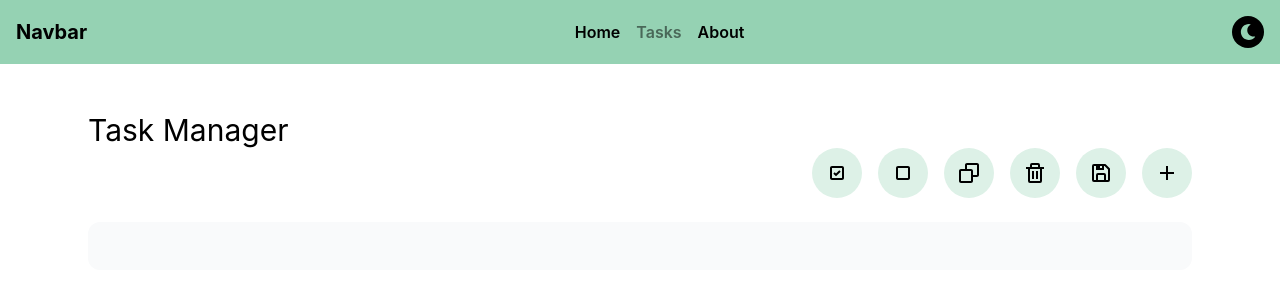
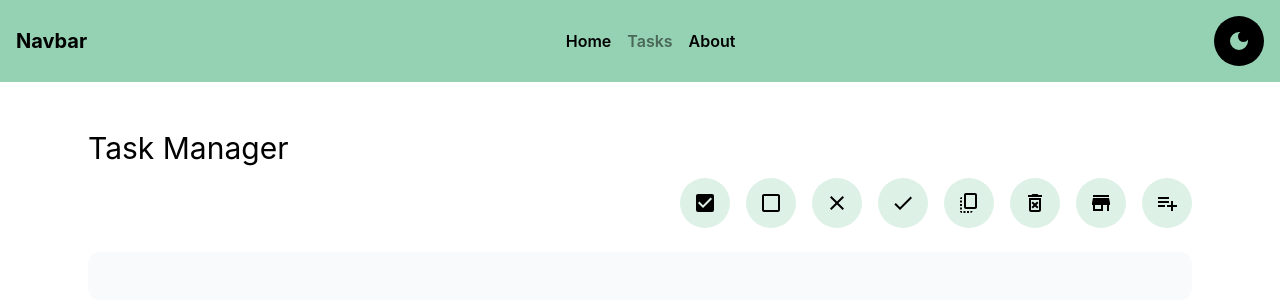
Before and after one commit to shoaib8236/tools-hub, a React (Create React App) app: page /task-manager in a window 1280 px wide. Shown: the top 300 px of the page. Built offline with nearby package versions, Linux system fonts and the light colour scheme.

Commit message:
ui changes

```diff
--- a/src/screens/task-manager/task-manager.jsx
+++ b/src/screens/task-manager/task-manager.jsx
@@ -1,14 +1,18 @@
 import moment from "moment";
 import React, { useEffect, useState } from "react";
+import { BiSave } from "react-icons/bi";
 import {
-  BiCheckbox,
-  BiCheckboxChecked,
-  BiCopy,
-  BiEdit,
-  BiPlus,
-  BiSave,
-  BiTrash,
-} from "react-icons/bi";
+  MdCheckBox,
+  MdCheckBoxOutlineBlank,
+  MdClose,
+  MdCopyAll,
+  MdDone,
+  MdEditNote,
+  MdOutlineDeleteForever,
+  MdPending,
+  MdPlaylistAdd,
+  MdStore,
+} from "react-icons/md";
 import { constants } from "../../utils/constants";
 
 const TaskManager = () => {
@@ -96,16 +100,32 @@ const TaskManager = () => {
     );
   };
 
-  const onCopyText = () => {
-    const sortedTasksByText = [...tasks].sort((a, b) => {
+  const onCopyText = (isDoneOnly, notDoneOnly) => {
+    let sortedTasksByText = [...tasks].sort((a, b) => {
       return a.task.localeCompare(b.task);
     });
+
+    if (isDoneOnly) {
+      sortedTasksByText = sortedTasksByText.filter((task) => task.done);
+    }
+
+    if (notDoneOnly) {
+      sortedTasksByText = sortedTasksByText.filter((task) => !task.done);
+    }
 
     const copyText = sortedTasksByText
       .map((task) => `${task.task} ${task.done ? "(Done)" : ""}`)
       .join("\n");
 
     navigator.clipboard.writeText(copyText);
+  };
+
+  const onCopyDoneOnly = () => {
+    onCopyText(true);
+  };
+
+  const onCopyNotDoneOnly = () => {
+    onCopyText(false, true);
   };
 
   const onTextareaChange = (e) => {
@@ -123,15 +143,28 @@ const TaskManager = () => {
               disabled={isTaskAdd}
               onClick={onCheckAll}
             >
-              <BiCheckboxChecked className="text-2xl" />
+              <MdCheckBox className="text-2xl" />
             </button>
-
             <button
               className={classes?.btn}
               disabled={isTaskAdd}
               onClick={onUncheckAll}
             >
-              <BiCheckbox className="text-2xl" />
+              <MdCheckBoxOutlineBlank className="text-2xl" />
+            </button>
+            <button
+              className={classes?.btn}
+              disabled={isTaskAdd}
+              onClick={onCopyNotDoneOnly}
+            >
+              <MdClose className="text-2xl" />
+            </button>
+            <button
+              className={classes?.btn}
+              disabled={isTaskAdd}
+              onClick={onCopyDoneOnly}
+            >
+              <MdDone className="text-2xl" />
             </button>
 
             <button
@@ -139,33 +172,29 @@ const TaskManager = () => {
               disabled={isTaskAdd}
               onClick={onCopyText}
             >
-              <BiCopy className="text-2xl" />
+              <MdCopyAll className="text-2xl" />
             </button>
             <button
               className={classes?.btn}
               disabled={isTaskAdd}
               onClick={onDeleteSaved}
             >
-              <BiTrash className="text-2xl" />
+              <MdOutlineDeleteForever className="text-2xl" />
             </button>
             <button
               className={classes?.btn}
               disabled={isTaskAdd}
               onClick={onSave}
             >
-              <BiSave className="text-2xl" />
+              <MdStore className="text-2xl" />
             </button>
             <button className={classes?.btn} onClick={toggleTaskAdd}>
               {tasks?.length > 0 ? (
                 <span>
-                  <BiEdit className="text-2xl" />
+                  <MdEditNote className="text-2xl" />
                 </span>
               ) : (
-                <BiPlus
-                  className={`duration-200 text-2xl ${
-                    isTaskAdd ? "rotate-45" : ""
-                  }`}
-                />
+                <MdPlaylistAdd className={`text-2xl`} />
               )}
             </button>
           </div>
@@ -178,7 +207,7 @@ const TaskManager = () => {
                   <textarea
                     value={textareaValue}
                     onChange={onTextareaChange}
-                    className="hide-scrollbar resize-none bg-gray-100 border border-primary dark:bg-dark-background-primary p-4 w-full max-w-[600px] min-h-[300px] rounded-2xl"
+                    className="hide-scrollbar resize-none bg-gray-100 border border-light-gray dark:bg-dark-background-primary p-4 w-full max-w-[600px] min-h-[300px] rounded-2xl"
                   ></textarea>
                   <button
                     onClick={onSaveTextarea}
@@ -193,7 +222,7 @@ const TaskManager = () => {
               <div>
                 {tasks.map((task, index) => (
                   <div
-                    className="flex justify-between border-t first:border-none py-4 border-primary"
+                    className="flex justify-between border-t first:border-none py-4 border-light-gray"
                     key={task?.id + index + 1}
                   >
                     <span className="font-semibold">
--- a/src/shared-ui/Navbar/Navbar.jsx
+++ b/src/shared-ui/Navbar/Navbar.jsx
@@ -1,5 +1,6 @@
 import React, { useState, useEffect } from "react";
 import { FaMoon, FaSun } from "react-icons/fa";
+import { MdDarkMode, MdLightMode } from "react-icons/md";
 import { NavLink } from "react-router-dom";
 
 const Navbar = () => {
@@ -33,9 +34,21 @@ const Navbar = () => {
       </ul>
       <button
         onClick={toggleDarkMode}
-        className="p-2 rounded-full bg-black text-primary focus:outline-none"
+        className="h-[50px] w-[50px] relative p-2 rounded-full bg-black text-primary focus:outline-none"
       >
-        {darkMode ? <FaSun /> : <FaMoon />}
+        {/* {darkMode ? ( */}
+        <MdLightMode
+          className={`absolute top-1/2 -translate-x-[50%] -translate-y-[50%] text-2xl duration-300 left-1/2 ${
+            !darkMode ? "opacity-0 scale-0" : "opacity-1 scale-1"
+          }`}
+        />
+        {/* ) : ( */}
+        <MdDarkMode
+          className={`absolute top-1/2 -translate-x-[50%] -translate-y-[50%] text-2xl duration-300 left-1/2 ${
+            darkMode ? "opacity-0 scale-0" : "opacity-1 scale-1"
+          }`}
+        />
+        {/* )} */}
       </button>
     </nav>
   );
--- a/src/styles/app-style.css
+++ b/src/styles/app-style.css
@@ -17,15 +17,18 @@
   }
 
   h1 {
-    @apply sm:text-xl md:text-2xl lg:text-3xl;
+    @apply text-2xl md:text-2xl lg:text-3xl mb-3;
   }
 
   h2 {
-    @apply sm:text-lg md:text-xl lg:text-2xl;
+    @apply text-xl md:text-xl lg:text-2xl mb-3;
   }
 
   h3 {
-    @apply sm:text-base md:text-lg lg:text-xl;
+    @apply text-lg md:text-lg lg:text-xl mb-3;
+  }
+  p {
+    @apply mb-3;
   }
 
   .bg-primary {
@@ -39,7 +42,11 @@
     @apply dark:bg-dark-background-secondary;
   }
 
-  .border-primary {
+  .border-primary,
+  .border-secondary,
+  .border-light-gray,
+  .border-dark-gray,
+  .border-medium-gray {
     @apply dark:border-dark-border-primary;
   }
 
--- a/tailwind.config.js
+++ b/tailwind.config.js
@@ -25,7 +25,9 @@ module.exports = {
         },
       },
       borderColor: {
-        primary: "#d4d4d4",
+        "light-gray": "#d4d4d4",
+        "dark-gray": "#4D4D4D",
+        "medium-gray": "#999999",
       },
       fontFamily: {
         sans: ["Inter", "sans-serif"],
```
